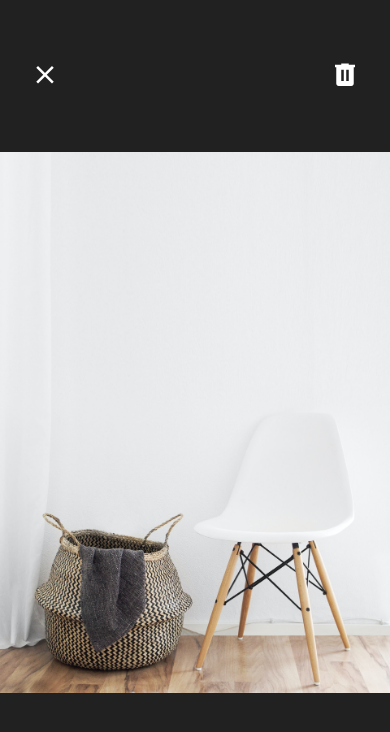
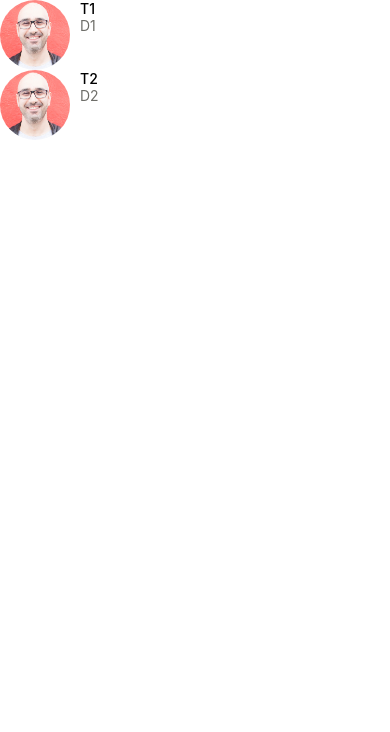
Before and after one commit to waddal/React-Native-Project, a React Native app: screen / in a window 390 px wide. Shown: the top 732 px of the page. Built offline with nearby package versions, Linux system fonts and the light colour scheme.

Commit message:
dependancy: expo-constants, MessagesScreen created

```diff
--- a/App.js
+++ b/App.js
@@ -1,14 +1,16 @@
 import React from "react";
 import WelcomeScreen from "./app/screens/WelcomeScreen";
 import ViewImageScreen from "./app/screens/ViewImageScreen";
+import MessagesScreen from "./app/screens/MessagesScreen";
 // import TestComponent from "./app/screens/TestComponent";
 // import ListingsScreen from "./app/screens/ListingsScreen";
 
 export default function App() {
   return (
     // <WelcomeScreen />
-    <ViewImageScreen />
+    // <ViewImageScreen />
     // <ListingsScreen />
+    <MessagesScreen />
     // <TestComponent />
   );
 }
--- a/app/components/ListItem.js
+++ b/app/components/ListItem.js
@@ -4,13 +4,13 @@
 import { colors } from "../colors";
 import AppText from "./AppText";
 
-function ListItem({ title, subTitle, image }) {
+function ListItem({ title, description, image }) {
   return (
     <View style={styles.container}>
       <Image style={styles.image} source={image} />
       <View>
           <AppText style={styles.title}>{title}</AppText>
-          <AppText style={styles.subTitle}>{subTitle}</AppText>
+          <AppText style={styles.description}>{description}</AppText>
       </View>
     </View>
   );
@@ -31,7 +31,7 @@
   title: {
     fontWeight: '500',
   },
-  subTitle: {
+  description: {
       color: colors.grey,
   }
 });
--- a/app/screens/ListingsScreen.js
+++ b/app/screens/ListingsScreen.js
@@ -16,7 +16,7 @@
           <ListItem
             image={require("../assets/mosh.jpg")}
             title="Mosh"
-            subTitle="3 Listings"
+            description="3 Listings"
           />
         </View>
       </View>
--- /dev/null
+++ b/app/screens/MessagesScreen.js
@@ -0,0 +1,48 @@
+import React from "react";
+import { FlatList, SafeAreaView, StyleSheet } from "react-native";
+import Constants from "expo-constants";
+console.log(Constants);
+
+import ListItem from "../components/ListItem";
+
+const messages = [
+  {
+    id: 1,
+    title: "T1",
+    description: "D1",
+    image: require("../assets/mosh.jpg"),
+  },
+  {
+    id: 2,
+    title: "T2",
+    description: "D2",
+    image: require("../assets/mosh.jpg"),
+  },
+];
+
+function MessagesScreen(props) {
+  return (
+    <SafeAreaView style={styles.screen}>
+      <FlatList
+        data={messages}
+        keyExtractor={(message) => message.id}
+        renderItem={({ item }) => (
+          <ListItem
+            title={item.title}
+            description={item.description}
+            image={item.image}
+          />
+        )}
+      />
+    </SafeAreaView>
+  );
+}
+
+export default MessagesScreen;
+
+const styles = StyleSheet.create({
+  screen: {
+    paddingTop: Constants.statusBarHeight,
+    //   paddingTop: Platform.OS === "android" ? StatusBar.currentHeight : 0,
+  },
+});
--- a/package.json
+++ b/package.json
@@ -12,6 +12,7 @@
   "dependencies": {
     "@react-native-community/hooks": "^2.8.1",
     "expo": "~44.0.0",
+    "expo-constants": "^13.0.2",
     "expo-status-bar": "~1.2.0",
     "expo-updates": "~0.11.7",
     "react": "17.0.1",
```
Also changed, not shown: 2 other files (tests, documents, lock files or other folders).
